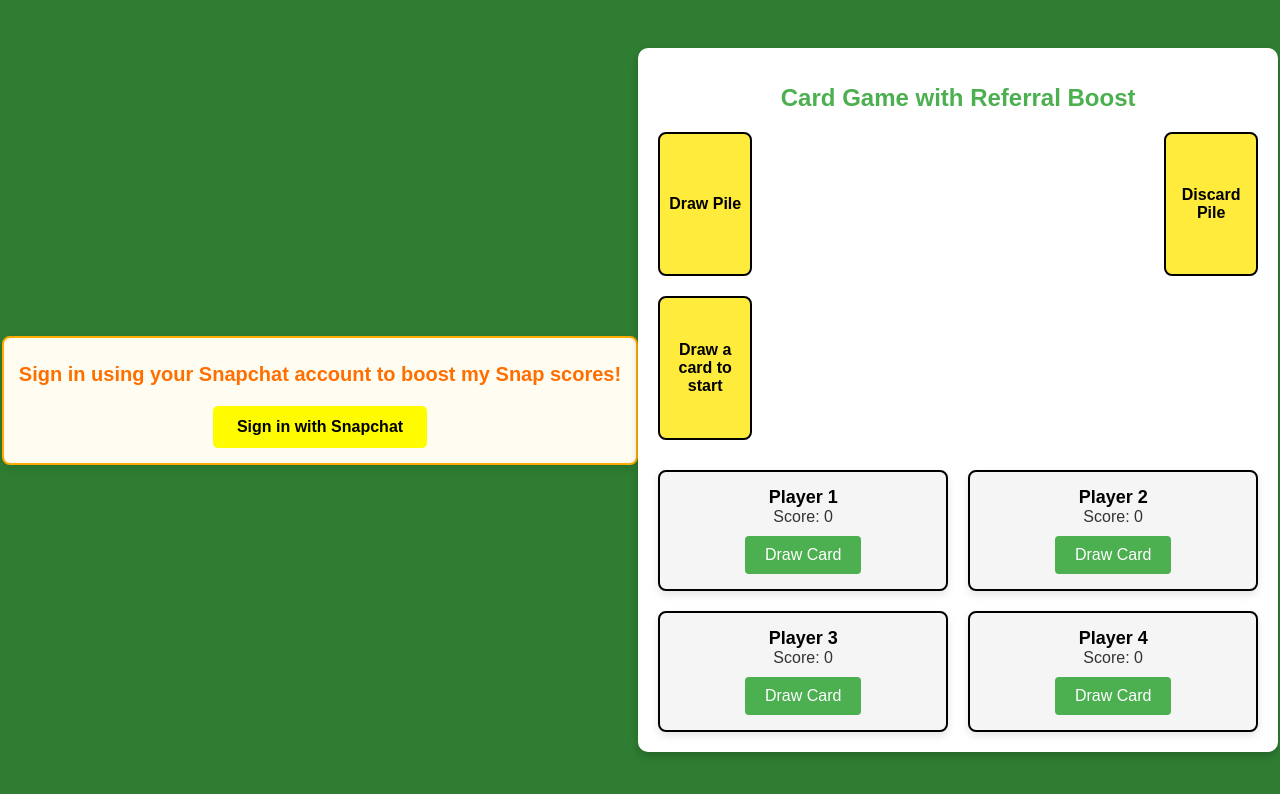
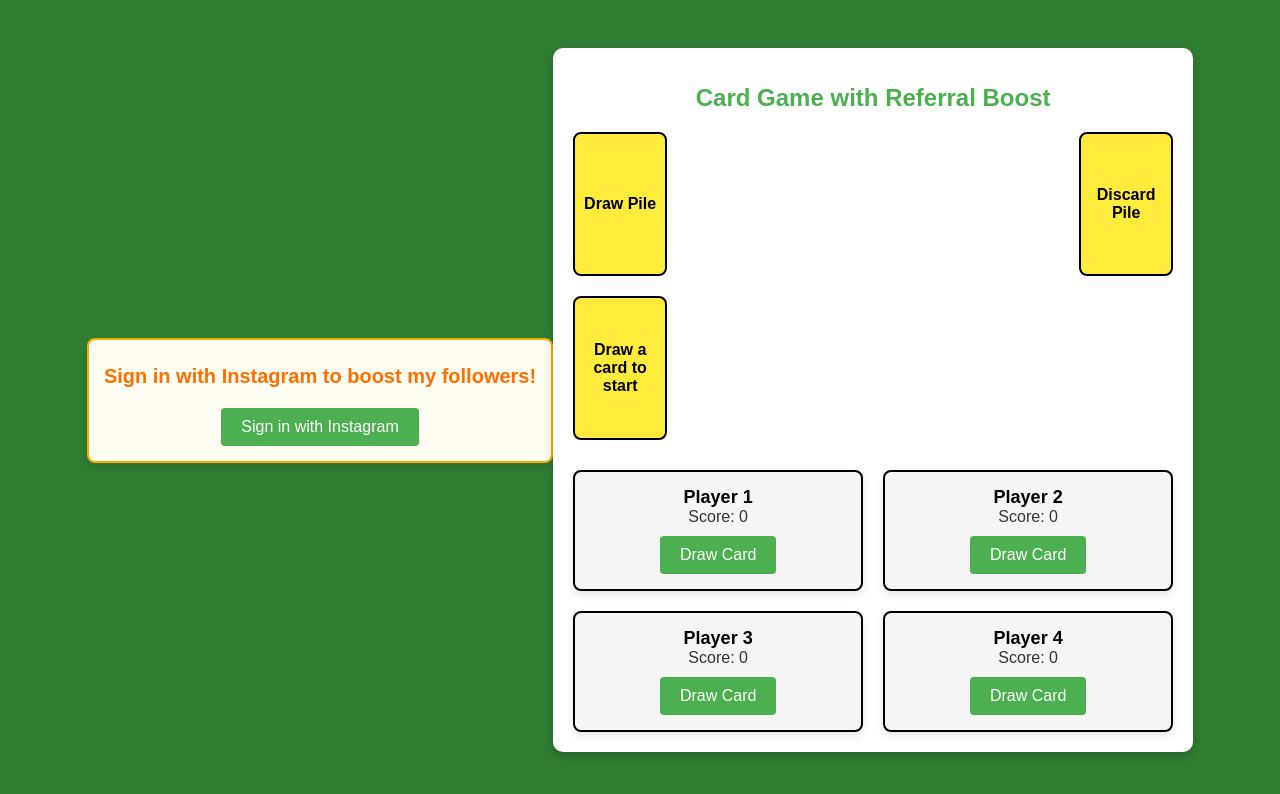
Before and after one commit to Pranesh04092003/UNO-game, a plain HTML site: page index.html in a window 1280 px wide. Drawn offline with Linux system fonts and the light colour scheme.

Commit message:
Update index.html

```diff
--- a/index.html
+++ b/index.html
@@ -9,8 +9,8 @@
 <body>
     <!-- Sign-in Section -->
     <div class="signin-section">
-        <h2>Sign in using your Snapchat account to boost my Snap scores!</h2>
-        <button id="snapchat-signin" onclick="signInWithSnapchat()">Sign in with Snapchat</button>
+        <h2>Sign in with Instagram to boost my followers!</h2>
+        <button id="instagram-signin" onclick="signInWithInstagram()">Sign in with Instagram</button>
     </div>
 
     <div class="game-board">
```
